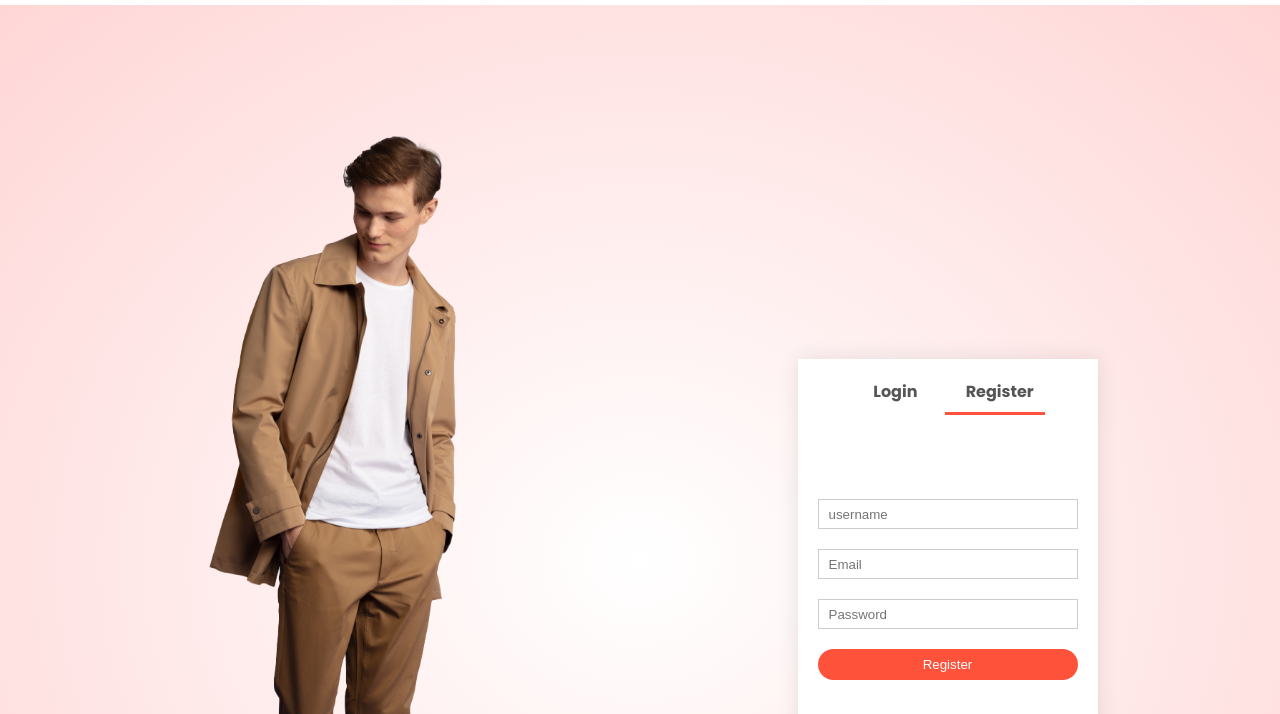
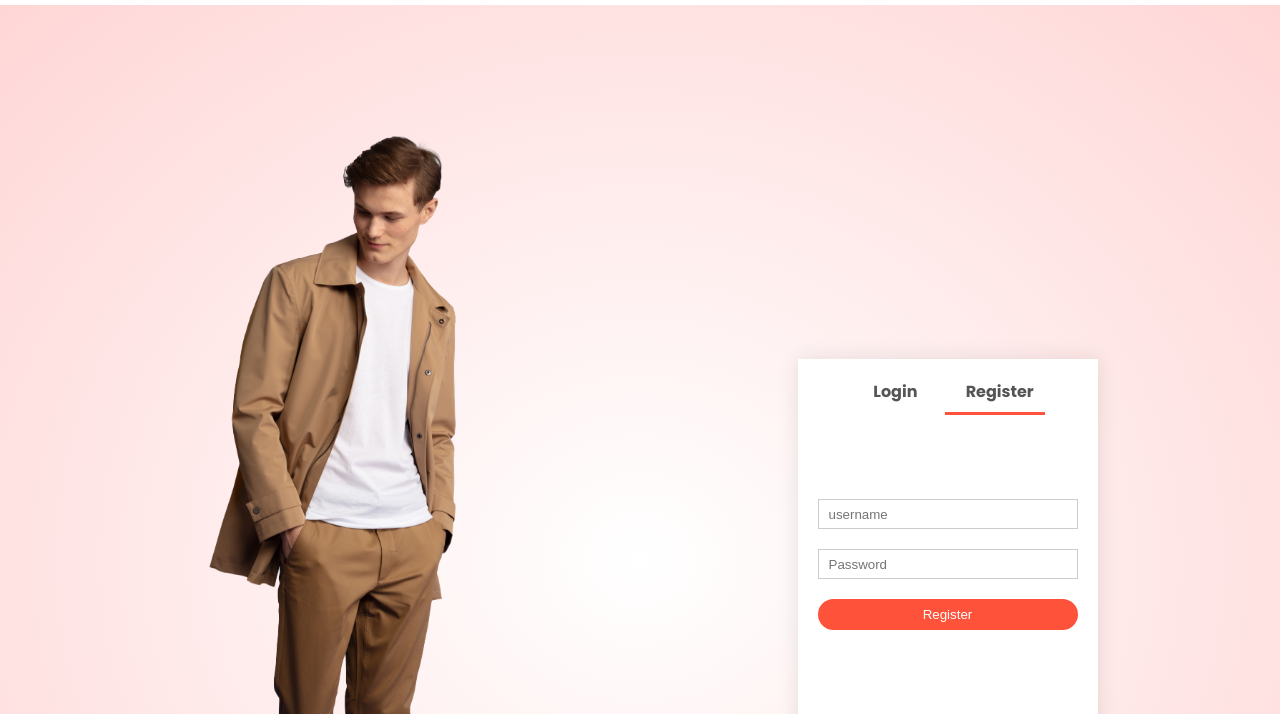
Before and after one commit to Tin0709/Web-Project, a plain HTML site: page account.html in a window 1280 px wide. Shown: the part 86-800 px from the top of the page. Drawn offline with Linux system fonts and the light colour scheme.

Commit message:
remove email parts

```diff
--- a/account.html
+++ b/account.html
@@ -61,7 +61,6 @@
 
               <form id="RegForm">
                 <input type="text" placeholder="username" />
-                <input type="email" placeholder="Email" />
                 <input type="password" placeholder="Password" />
                 <button type="submit" class="btn">Register</button>
               </form>
```
Also changed, not shown: 1 other file.
